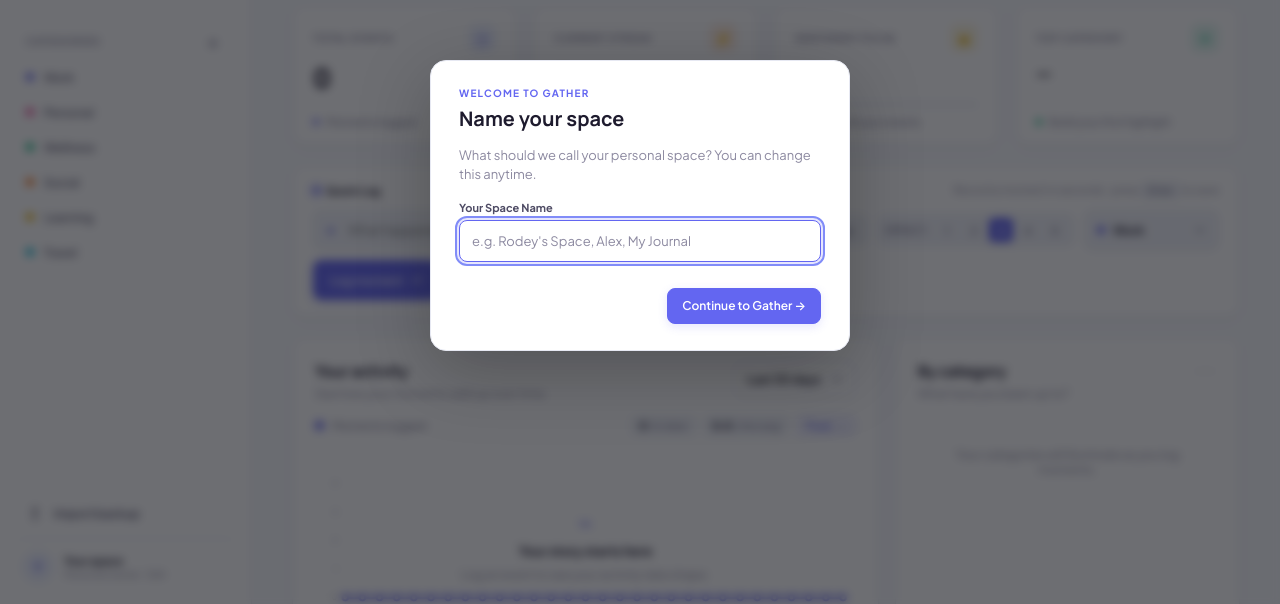
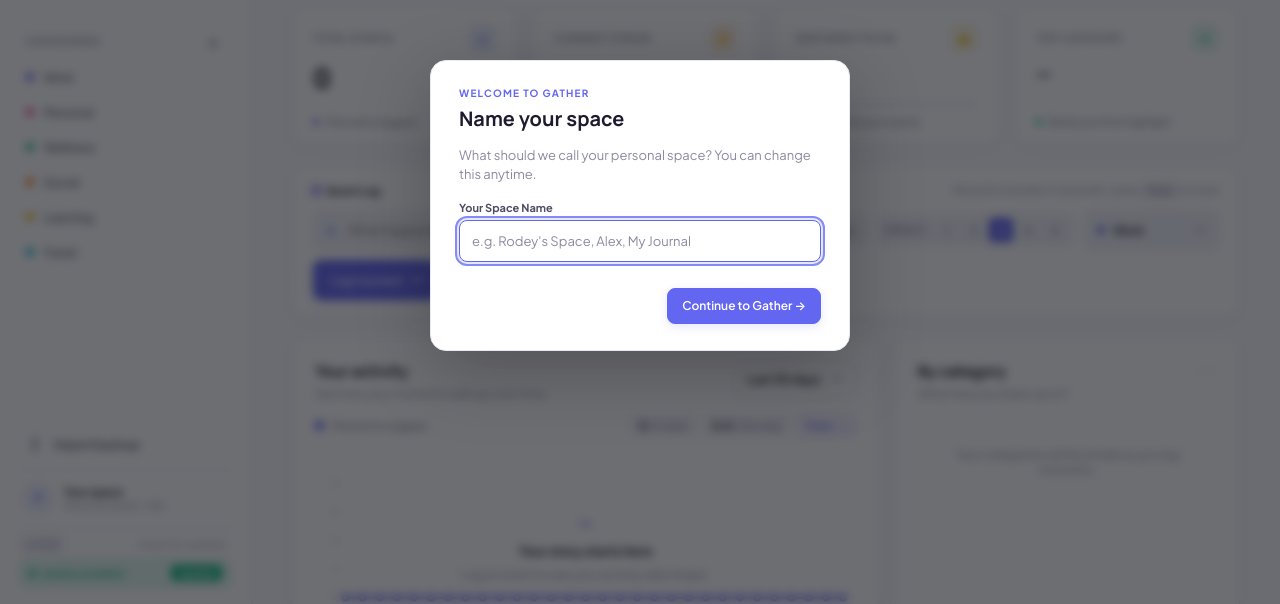
Before and after one commit to yuvrajrode/Event-Tracker, a plain HTML site: page index.html in a window 1280 px wide. Shown: the part 195-799 px from the top of the page. Drawn offline with Linux system fonts and the light colour scheme.

Commit message:
feat: in-app version tracking, GitHub live updates, and clean repository documentation

```diff
--- a/app.js
+++ b/app.js
@@ -13,6 +13,7 @@
   const CATEGORIES_KEY = "gather.categories.v1";
   const THEME_KEY = "gather.theme.v1";
   const USERNAME_KEY = "gather.username.v1";
+  const APP_VERSION = "1.0.0";
 
   const SENTIMENTS = {
     good: { label: "Good", icon: "☀", className: "good" },
@@ -1770,6 +1771,65 @@
     }
   });
 
+  async function checkForUpdates(manual = false) {
+    const versionBadge = $("#app-version-badge");
+    const updateWrap = $("#update-notification");
+    const updateText = $("#update-text");
+
+    if (versionBadge) {
+      versionBadge.textContent = `v${APP_VERSION}`;
+    }
+
+    try {
+      // 1. Check Service Worker registration for waiting updates
+      if ("serviceWorker" in navigator) {
+        const reg = await navigator.serviceWorker.getRegistration();
+        if (reg) {
+          reg.update().catch(() => {});
+          if (reg.waiting) {
+            if (updateWrap) updateWrap.hidden = false;
+            if (updateText) updateText.textContent = "New update ready!";
+            return;
+          }
+        }
+      }
+
+      // 2. Check version.json for version increment
+      const res = await fetch(`./version.json?_t=${Date.now()}`);
+      if (res.ok) {
+        const data = await res.json();
+        if (data && data.version && data.version !== APP_VERSION) {
+          if (updateWrap) updateWrap.hidden = false;
+          if (updateText) updateText.textContent = `Update v${data.version} ready!`;
+          return;
+        }
+      }
+
+      if (manual) {
+        showToast(`You're on the latest version (v${APP_VERSION})! ✳`);
+      }
+    } catch (_) {
+      if (manual) {
+        showToast("Already up to date! ✳");
+      }
+    }
+  }
+
+  $("#check-update-button")?.addEventListener("click", () => checkForUpdates(true));
+  $("#apply-update-btn")?.addEventListener("click", async () => {
+    if ("serviceWorker" in navigator) {
+      const reg = await navigator.serviceWorker.getRegistration();
+      if (reg?.waiting) {
+        reg.waiting.postMessage("SKIP_WAITING");
+      }
+    }
+    if ("caches" in window) {
+      const names = await caches.keys();
+      await Promise.all(names.map((n) => caches.delete(n)));
+    }
+    window.location.reload(true);
+  });
+
     // Initialize
     initCustomSelect($("#chart-period"), false);
     initCustomSelect(els.quickCategorySelect, true);
@@ -1780,6 +1840,7 @@
 
     applyTheme(storage.getItem(THEME_KEY) || "light");
     checkFirstTimeUser();
+    checkForUpdates(false);
     const initialTab = window.location.hash === "#events" ? "events" : "overview";
     switchTab(initialTab);
     render();
@@ -1787,6 +1848,7 @@
 
   if (typeof module !== "undefined" && module.exports) {
     module.exports = {
+      APP_VERSION,
       normalizeEvent,
       IMPACTS,
       renderImpactBadge,
--- a/index.html
+++ b/index.html
@@ -43,6 +43,18 @@
             <div class="profile-copy">
               <strong id="user-space-name">Your space</strong>
               <span id="user-space-sub">Personal tracker · Edit</span>
+            </div>
+          </div>
+
+          <div class="sidebar-version-wrap">
+            <div class="version-badge-row">
+              <span class="version-pill" id="app-version-badge">v1.0.0</span>
+              <button type="button" class="check-update-btn" id="check-update-button" title="Check for updates without downloading">Check for updates</button>
+            </div>
+            <div class="update-notification" id="update-notification" hidden>
+              <span class="update-pulse" aria-hidden="true"></span>
+              <span class="update-text" id="update-text">Update available!</span>
+              <button type="button" class="update-apply-btn" id="apply-update-btn">Update</button>
             </div>
           </div>
         </div>
--- a/styles.css
+++ b/styles.css
@@ -356,6 +356,91 @@ kbd {
 .profile-copy { display: grid; gap: 1px; font-size: 11px; }
 .profile-copy strong { font-weight: 700; color: var(--ink); }
 .profile-copy span { color: var(--muted); font-size: 10px; }
+
+.sidebar-version-wrap {
+  margin-top: 8px;
+  padding: 6px 4px 2px;
+  border-top: 1px solid var(--border);
+}
+.version-badge-row {
+  display: flex;
+  align-items: center;
+  justify-content: space-between;
+  gap: 6px;
+}
+.version-pill {
+  font-family: var(--font-display);
+  font-size: 10px;
+  font-weight: 700;
+  color: var(--muted);
+  background: var(--surface-subtle);
+  border: 1px solid var(--border);
+  padding: 1px 6px;
+  border-radius: 6px;
+  letter-spacing: 0.3px;
+}
+.check-update-btn {
+  background: transparent;
+  border: 0;
+  color: var(--faint);
+  font-size: 10px;
+  font-weight: 600;
+  padding: 2px 4px;
+  border-radius: 4px;
+  cursor: pointer;
+  transition: color 0.15s ease, background 0.15s ease;
+}
+.check-update-btn:hover {
+  color: var(--brand);
+  background: var(--brand-light);
+}
+
+.update-notification {
+  display: flex;
+  align-items: center;
+  gap: 6px;
+  margin-top: 6px;
+  padding: 5px 8px;
+  background: rgba(16, 185, 129, 0.12);
+  border: 1px solid rgba(16, 185, 129, 0.3);
+  border-radius: 8px;
+  animation: fadeIn 0.3s ease;
+}
+.update-pulse {
+  width: 7px;
+  height: 7px;
+  border-radius: 50%;
+  background: #10b981;
+  box-shadow: 0 0 0 0 rgba(16, 185, 129, 0.7);
+  animation: pulseGreen 1.8s infinite;
+  flex-shrink: 0;
+}
+@keyframes pulseGreen {
+  0% { box-shadow: 0 0 0 0 rgba(16, 185, 129, 0.7); }
+  70% { box-shadow: 0 0 0 6px rgba(16, 185, 129, 0); }
+  100% { box-shadow: 0 0 0 0 rgba(16, 185, 129, 0); }
+}
+.update-text {
+  font-size: 10px;
+  font-weight: 600;
+  color: #10b981;
+  flex: 1;
+}
+.update-apply-btn {
+  background: #10b981;
+  color: #fff;
+  border: 0;
+  border-radius: 5px;
+  padding: 2px 7px;
+  font-size: 10px;
+  font-weight: 700;
+  cursor: pointer;
+  transition: opacity 0.15s ease, transform 0.12s ease;
+}
+.update-apply-btn:hover {
+  opacity: 0.9;
+  transform: scale(1.04);
+}
 
 /* TAB VIEWS */
 .tab-view {
--- /dev/null
+++ b/version.json
@@ -0,0 +1,5 @@
+{
+  "version": "1.0.0",
+  "releasedAt": "2026-11-22",
+  "description": "Gather v1.0.0 with 1-5 Impact rating system, streaks, and data safety."
+}
```
Also changed, not shown: sw.js (+16 -2 lines), 2 other files.
